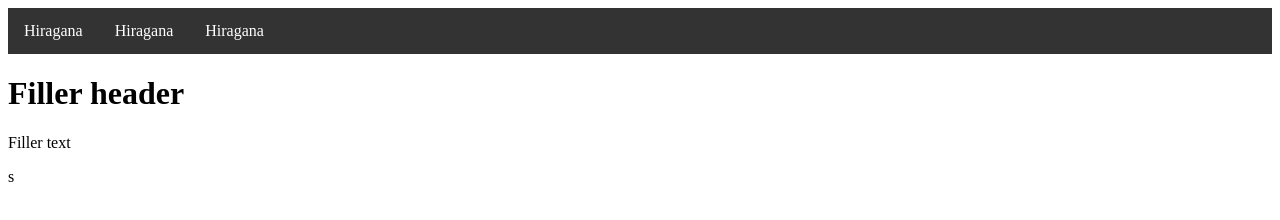
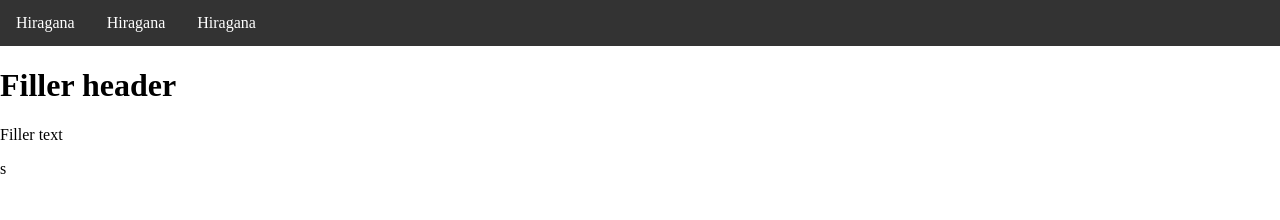
Before and after one commit to sdc0/japanese, a plain HTML site: page index.html in a window 1280 px wide. Drawn offline with Linux system fonts and the light colour scheme.

Commit message:
body margins

```diff
--- a/styles.css
+++ b/styles.css
@@ -1,5 +1,6 @@
 body {
-    padding: 0px;
+    margin: 0;
+    padding: 0;
 }
 
 .navbar {
```
